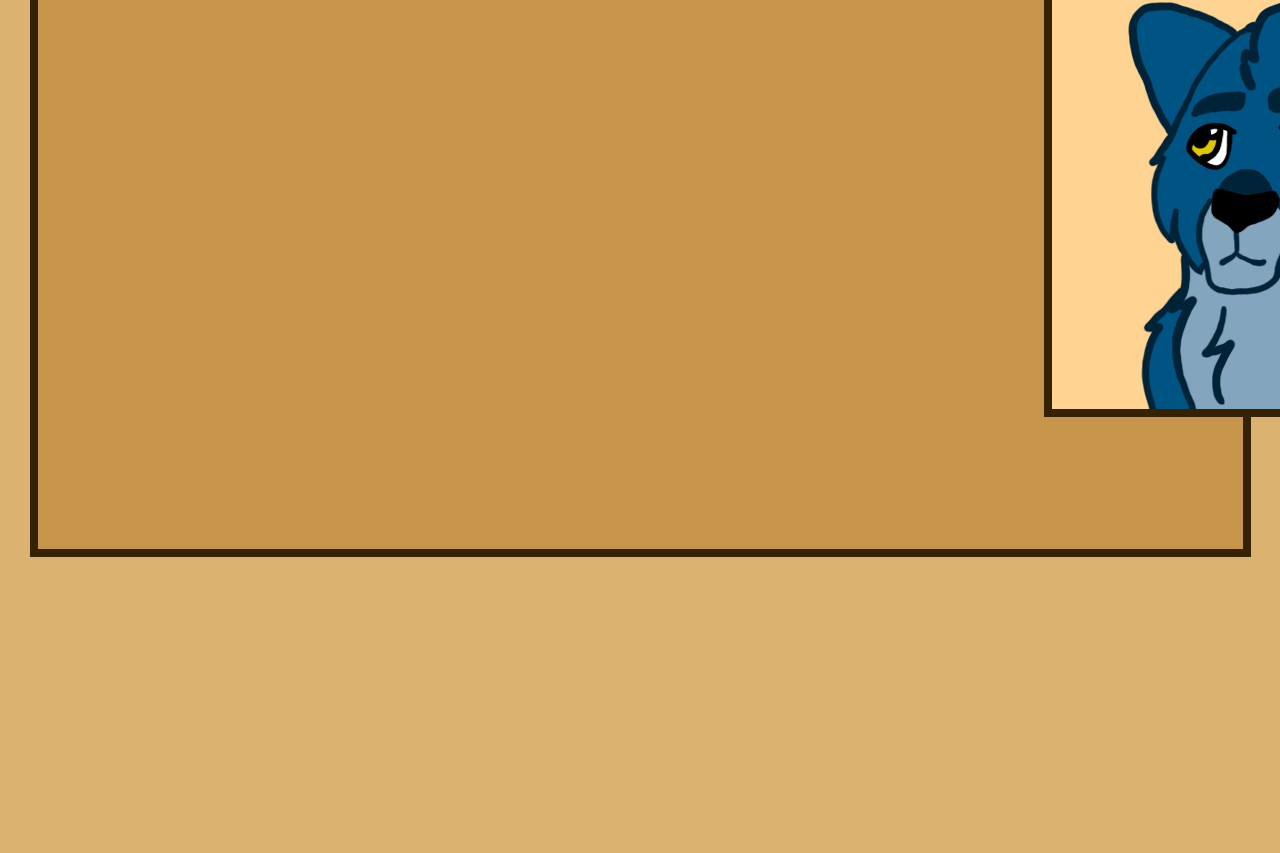
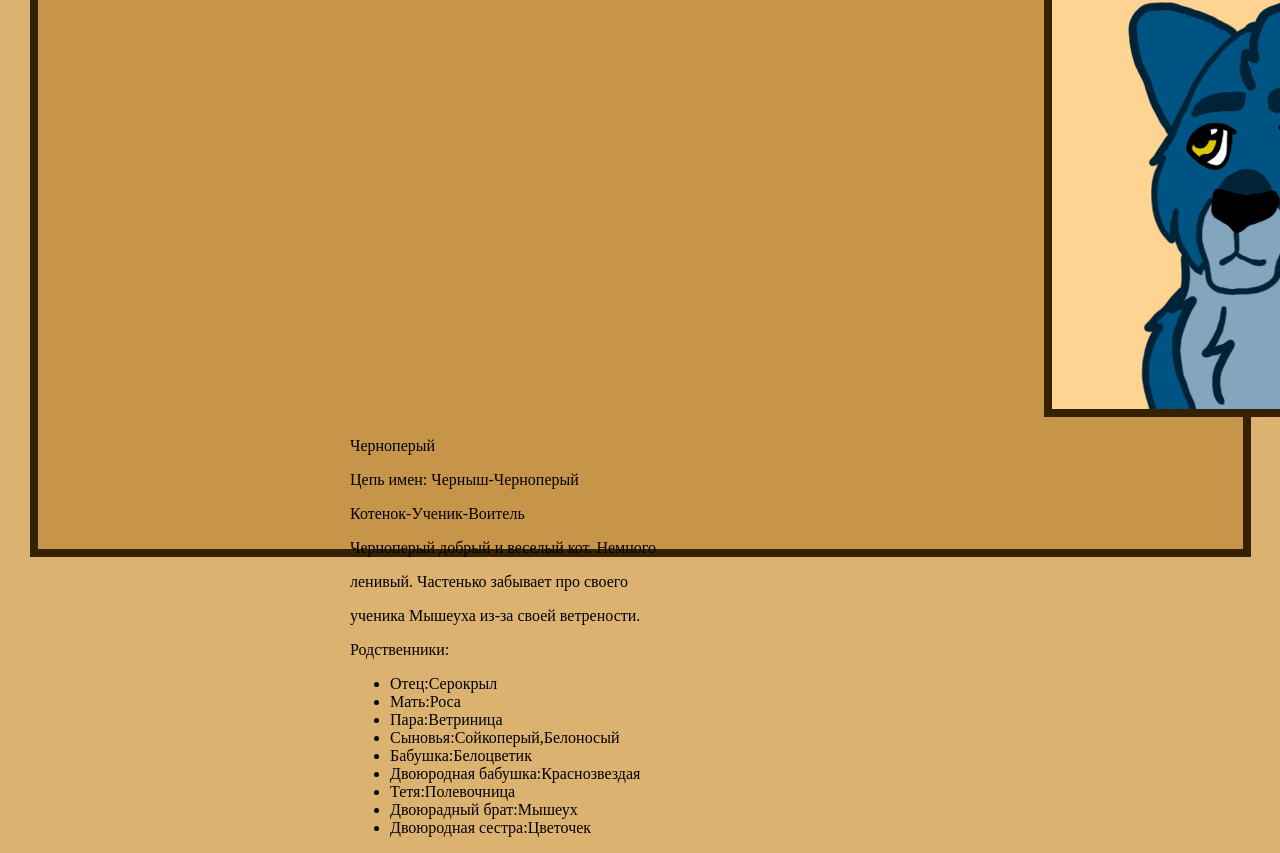
Before and after one commit to Grifon1517/GrifonArt, a plain HTML site: page Blackfeather.html in a window 1280 px wide. Shown: the part 399-1252 px from the top of the page. Before the commit the page ends 956 px from the top, so only its background shows below. Drawn offline with Linux system fonts and the light colour scheme.

Commit message:
Update Blackfeather.html

```diff
--- a/Blackfeather.html
+++ b/Blackfeather.html
@@ -19,5 +19,25 @@
 		<div >
 			<img src="img/Blackfeather.png" class="im">
 		</div>
+		<div id="p">
+		<p>Черноперый</p>
+		<p>Цепь имен: Черныш-Черноперый</p>
+		<p>Котенок-Ученик-Воитель</p>
+		<p>Черноперый добрый и веселый кот. Немного
+		<p>ленивый. Частенько забывает про своего
+		<p>ученика Мышеуха из-за своей ветрености.</p>
+		<p>Родственники:</p>
+		<p><ul>
+			<li>Отец:<a href="Greywing.html">Серокрыл</a></li>
+			<li>Мать:<a href="Dewfur.html">Роса</a></li>
+			<li>Пара:<a href="Windfur.html">Ветриница</a></li>
+			<li>Сыновья:<a href="Jaywing.html">Сойкоперый</a>,<a href="Whitenose.html">Белоносый</a></li>
+			<li>Бабушка:<a href="Whiteflower.html">Белоцветик</a></li>
+			<li>Двоюродная бабушка:<a href="Redstar.html">Краснозвездая</a></li>
+			<li>Тетя:<a href="Volefur">Полевочница</a></li>
+			<li>Двоюрадный брат:<a href="Mouseear.html">Мышеух</a></li>
+			<li>Двоюродная сестра:<a href="Brightflower.html">Цветочек</a></li>
+		</ul></p>
+		</div>
 	</div>
 </body>
```
